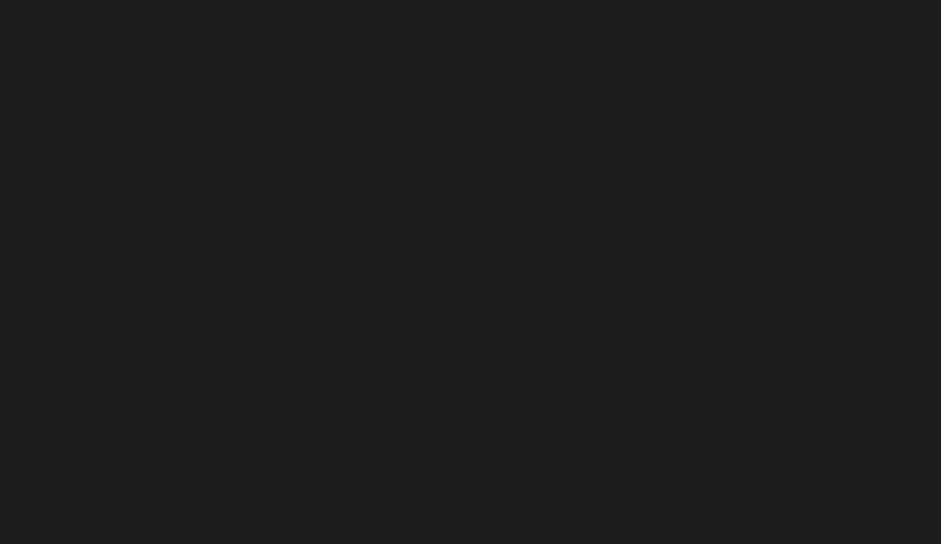
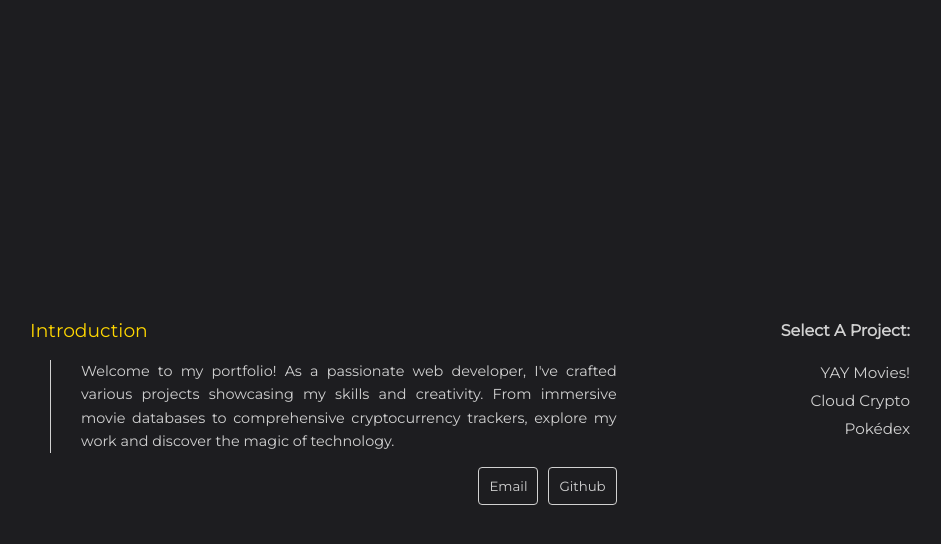
Before and after one commit to joseph-johnson27001/portfolio, a Vue app: page / in a window 1280 px wide. Both pictures are taken after a click on the icon 639 px from the left and 746 px from the top of the page. Shown: the top 544 px of the page, without its empty margins (170-1111 px from the left). Built offline with nearby package versions, Linux system fonts and the light colour scheme.

Commit message:
Animation working correctly

```diff
--- a/src/App.vue
+++ b/src/App.vue
@@ -1,7 +1,7 @@
 <template>
   <div id="app">
     <WelcomeAnimation v-if="shouldShowAnimation" />
-    <MainArea />
+    <MainArea v-else />
   </div>
 </template>
 
--- a/src/components/MainArea.vue
+++ b/src/components/MainArea.vue
@@ -1,9 +1,5 @@
 <template>
-  <div
-    class="main-area-container"
-    :class="{ 'fade-in': fadeIn }"
-    v-if="!this.state.showAnimation"
-  >
+  <div class="main-area-container" :class="{ 'fade-in': fadeIn }">
     <div class="information-container">
       <div
         class="text-container"
--- a/src/components/WelcomeAnimation.vue
+++ b/src/components/WelcomeAnimation.vue
@@ -67,6 +67,8 @@
 </template>
 
 <script>
+import state from "@/store/state";
+
 export default {
   name: "WelcomeAnimation",
   data() {
@@ -87,6 +89,12 @@ export default {
           clearInterval(fadeOutInterval);
         }
       }, 25);
+      this.hideAnimation();
+    },
+    hideAnimation() {
+      setTimeout(() => {
+        state.showAnimation = false;
+      }, 500);
     },
 
     loadAnimation() {
--- a/src/store/state.js
+++ b/src/store/state.js
@@ -1,3 +1,7 @@
-export default {
+import { reactive } from "vue";
+
+const state = reactive({
   showAnimation: true,
-};
+});
+
+export default state;
```
